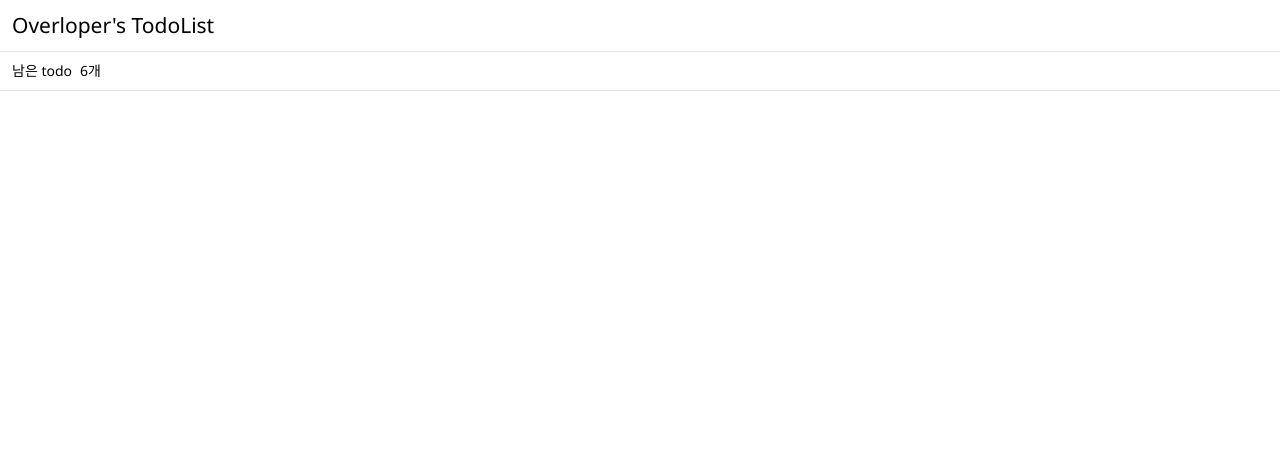
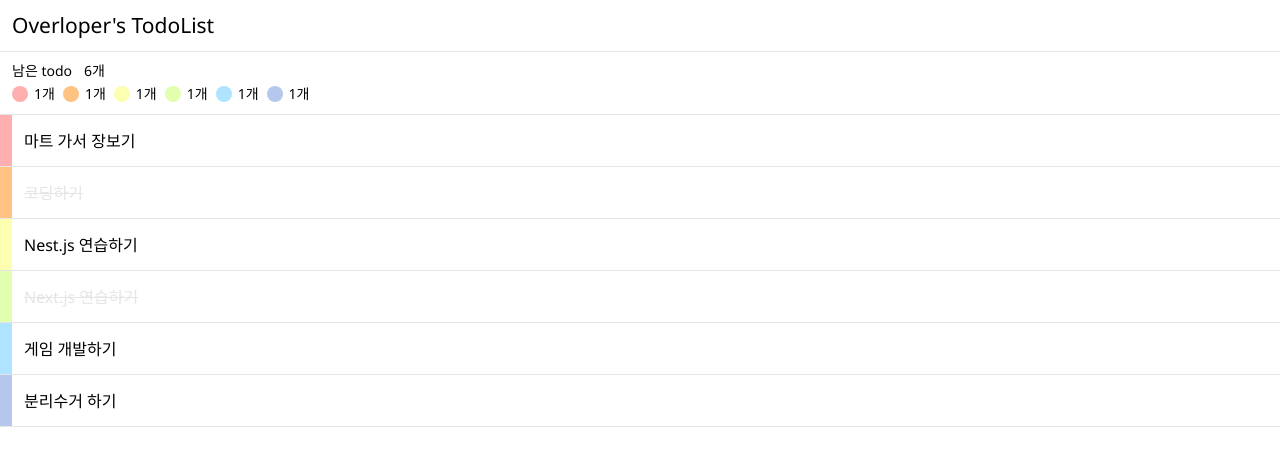
Before and after one commit to kimseonghyoek/next-todo, a Next.js app: page / in a window 1280 px wide. Shown: the top 466 px of the page. Built offline with nearby package versions, Linux system fonts and the light colour scheme.

Commit message:
Update Todo item list

```diff
--- a/components/TodoList.tsx
+++ b/components/TodoList.tsx
@@ -10,23 +10,97 @@
 const Container = styled.div`
   width: 100%;
 
+  .todo-num {
+    margin-left: 12px;
+  }
+
   .todo-list-header {
     padding: 12px;
+    position: relative;
     border-bottom: 1px solid ${palette.gray};
 
     .todo-list-last-todo {
       font-size: 14px;
+      margin: 0 0 8px;
       span {
-        margin-left: 8px;
+        margin-left: 12px;
       }
     }
+
+    .todo-list-header-colors {
+      display: flex;
+      .todo-list-header-color-num {
+        display: flex;
+        margin-right: 8px;
+        p {
+          font-size: 14px;
+          line-height: 16px;
+          margin: 0;
+          margin-left: 6px;
+        }
+        .todo-list-header-round-color {
+          width: 16px;
+          height: 16px;
+          border-radius: 50%;
+        }
+      }
+    }
+  }
+
+  .todo-list {
+    .todo-item {
+      display: flex;
+      justify-content: space-between;
+      align-items: center;
+      width: 100%;
+      height: 52px;
+      border-bottom: 1px solid ${palette.gray};
+
+      .todo-left-side {
+        width: 100%;
+        height: 100%;
+        display: flex;
+        align-items: center;
+        .todo-color-block {
+          width: 12px;
+          height: 100%;
+        }
+        .checked-todo-text {
+          color: ${palette.gray};
+          text-decoration: line-through;
+        }
+        .todo-text {
+          margin-left: 12px;
+          font-size: 16px;
+        }
+      }
+    }
+  }
+
+  .bg-blue {
+    background-color: ${palette.blue};
+  }
+  .bg-green {
+    background-color: ${palette.green};
+  }
+  .bg-navy {
+    background-color: ${palette.navy};
+  }
+  .bg-orange {
+    background-color: ${palette.orange};
+  }
+  .bg-red {
+    background-color: ${palette.red};
+  }
+  .bg-yellow {
+    background-color: ${palette.yellow};
   }
 `;
 
 // 객체의 문자열 인덱스 사용을 위한 타입
 type ObjectIndexType = {
   [key: string]: number | undefined;
-}
+};
 
 const TodoList: React.FC<IProps> = ({ todos }) => {
   // const getTodoColorNums = useCallback(() => {
@@ -76,7 +150,7 @@
     const colors: ObjectIndexType = {};
     todos.forEach((todo) => {
       const value = colors[todo.color];
-      if(!value) {
+      if (!value) {
         colors[`${todo.color}`] = 1;
       } else {
         colors[`${todo.color}`] = value + 1;
@@ -85,7 +159,9 @@
     return colors;
   }, [todos]);
 
-  console.log(todoColorNum2)
+  console.log(todoColorNum2);
+
+  const todo = todoColorNum2;
 
   return (
     <Container>
@@ -93,7 +169,31 @@
         <p className="todo-list-last-todo">
           남은 todo<span>{todos.length}개</span>
         </p>
+        <div className="todo-list-header-colors">
+          {Object.keys(todo).map((color, index) => (
+            <div className="todo-list-header-color-num" key={index}>
+              <div className={`todo-list-header-round-color bg-${color}`}></div>
+              <p>{todo[color]}개</p>
+            </div>
+          ))}
+        </div>
       </div>
+      <ul className="todo-list">
+        {todos.map((todo) => (
+          <li className="todo-item" key={todo.id}>
+            <div className="todo-left-side">
+              <div className={`todo-color-block bg-${todo.color}`} />
+              <p
+                className={`todo-text ${
+                  todo.checked ? "checked-todo-text" : ""
+                }`}
+              >
+                {todo.text}
+              </p>
+            </div>
+          </li>
+        ))}
+      </ul>
     </Container>
   );
 };
```
